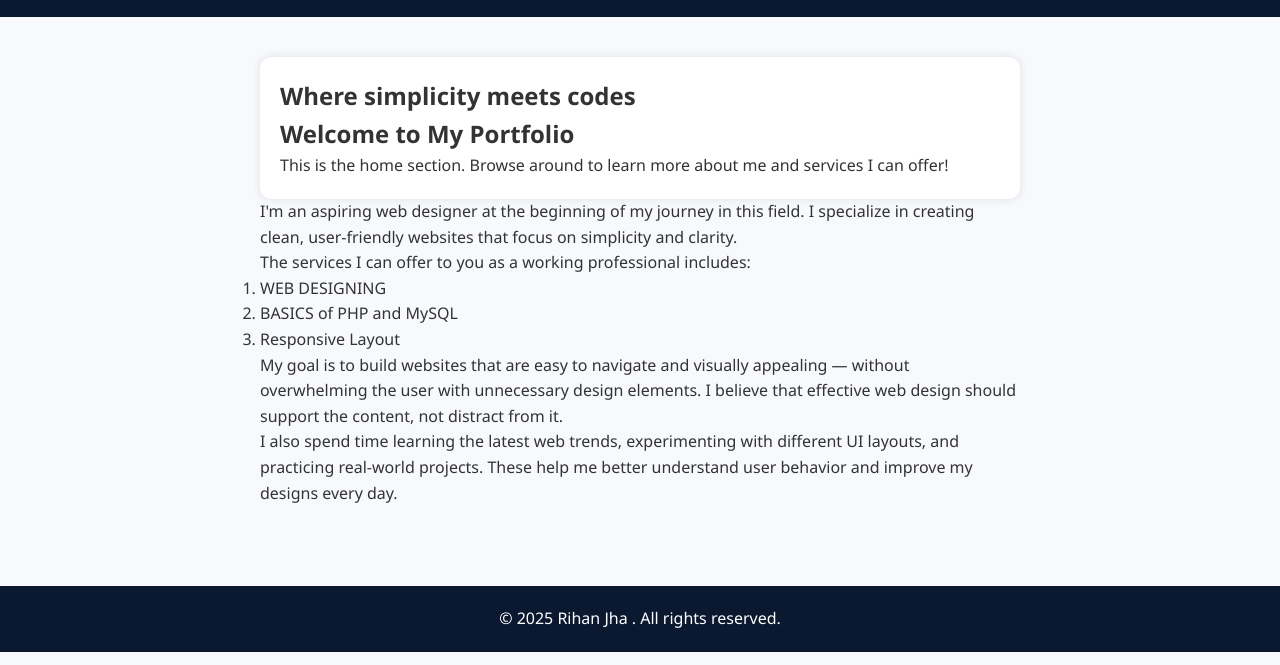
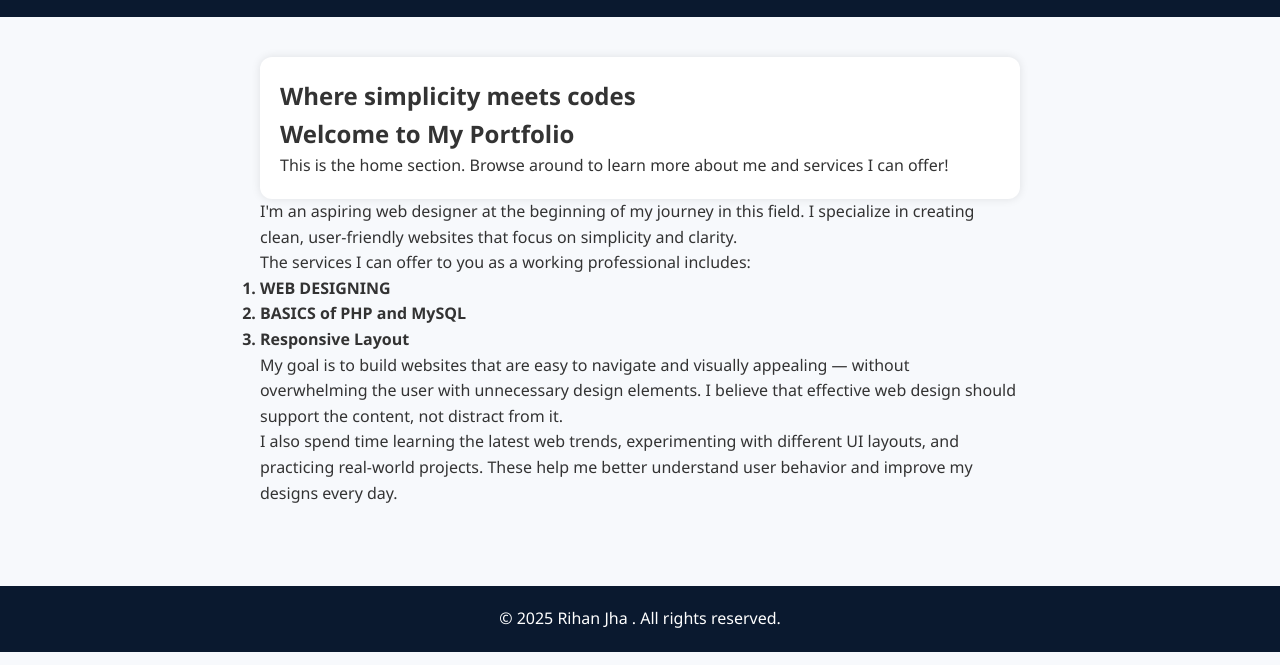
Before and after one commit to rihanjha/myportfolio, a plain HTML site: page index.html in a window 1280 px wide. Shown: the part 135-800 px from the top of the page. Drawn offline with Linux system fonts and the light colour scheme.

Commit message:
Update index.html

```diff
--- a/index.html
+++ b/index.html
@@ -300,9 +300,9 @@
       <p>I'm an aspiring web designer at the beginning of my journey in this field. I specialize in creating clean, user-friendly websites that focus on simplicity and clarity.</p>
       <p>The services I can offer to you as a working professional includes:</p>
       <ol>
-        <li>WEB DESIGNING</li>
-        <li>BASICS of PHP and  MySQL</li>
-        <li>Responsive Layout</li>
+        <b><li>WEB DESIGNING</li></b>
+       <b> <li>BASICS of PHP and  MySQL</li></b>
+       <b> <li>Responsive Layout</li></b>
       </ol>
       <p>My goal is to build websites that are easy to navigate and visually appealing — without overwhelming the user with unnecessary design elements. I believe that effective web design should support the content, not distract from it.</p>
       <p>I also spend time learning the latest web trends, experimenting with different UI layouts, and practicing real-world projects. These help me better understand user behavior and improve my designs every day.</p>
```
